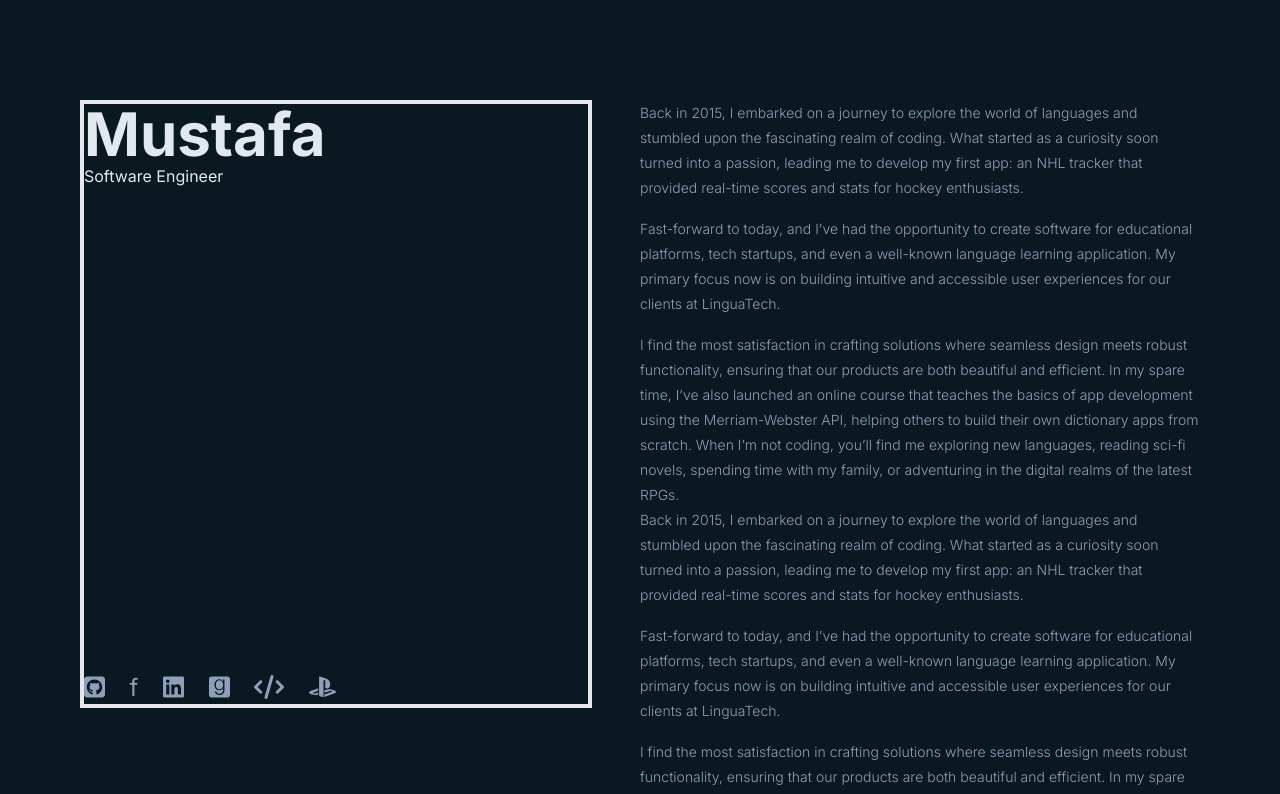
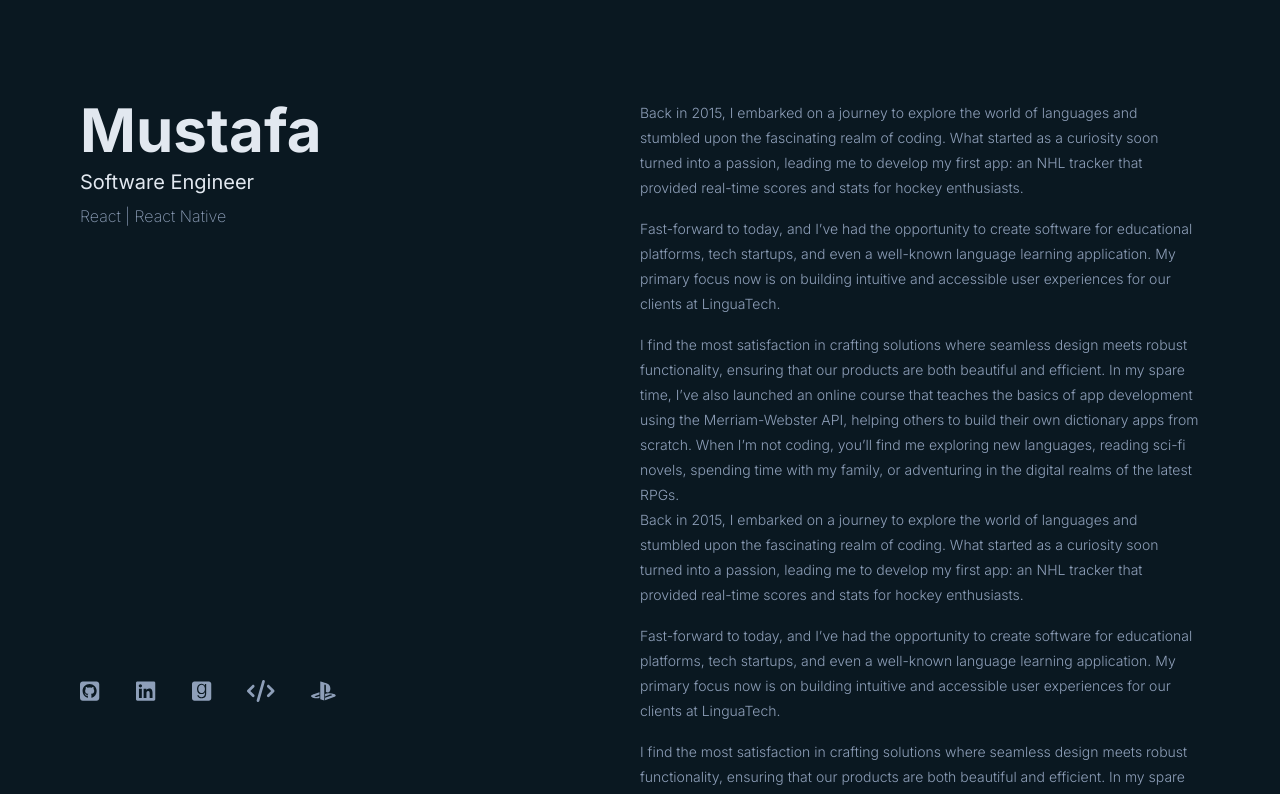
Before and after one commit to blncmusa/portfolio, a Next.js app: page / in a window 1280 px wide. Shown: the top 794 px of the page. Built offline with nearby package versions, Linux system fonts and the light colour scheme.

Commit message:
fixed disproportionate fontawesome icons. cleaned up layout.

```diff
--- a/src/app/page.tsx
+++ b/src/app/page.tsx
@@ -4,15 +4,16 @@ import Link from "next/link"
 export default function Home(){
   return (
     <>
-    <div className="flex flex-col lg:min-h-40 lg:h-4/5 h-[200px] border-4 justify-between mt-[100px] box-border">
-      <div>
+    <div className="flex flex-col lg:min-h-40 lg:h-4/5 h-[200px] justify-between mt-[100px] box-border">
+      <div className="flex flex-col gap-2">
         <h1 className="text-6xl text-title font-bold cursor-pointer hover:text-yellow-500">Mustafa</h1>
-        <p className="text-title">Software Engineer</p>
+        <p className="text-title text-xl">Software Engineer</p>
+        <p className="text-paragraph font-extralight">React | React Native</p>
       </div>
         <div className="lg:hidden min-w-[200px] max-w-[30%]">
           <Links />
         </div>
-        <div className="lg:block md:hidden text-2xl hidden w-1/2">
+        <div className="lg:block md:hidden text-[22px] hidden w-1/2">
           <Links/>
         </div>
     </div>
--- a/src/component/links.tsx
+++ b/src/component/links.tsx
@@ -9,8 +9,8 @@ export default function Links(){
                     <p>
                         <FontAwesomeIcon icon={faSquareGithub}/>
                     </p>
-                </a>f
-                <a><FontAwesomeIcon icon={faLinkedin} className="cursor-pointer hover:text-red-500"/></a>
+                </a>
+                <a><FontAwesomeIcon icon={faLinkedin} className="text-green-500"/></a>
                 <a><FontAwesomeIcon icon={faGoodreads} className="cursor-pointer"/></a>
                 <a><FontAwesomeIcon icon={faCode} className="cursor-pointer"/></a>
                 <a><FontAwesomeIcon icon={faPlaystation} className="cursor-pointer"/></a>
```
